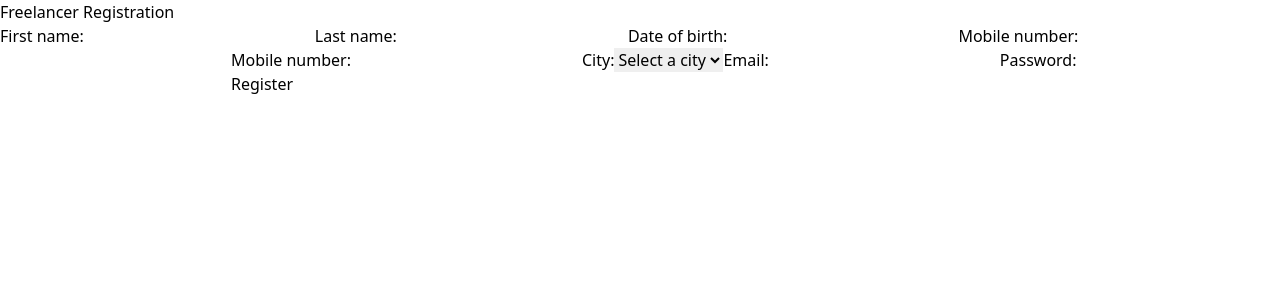
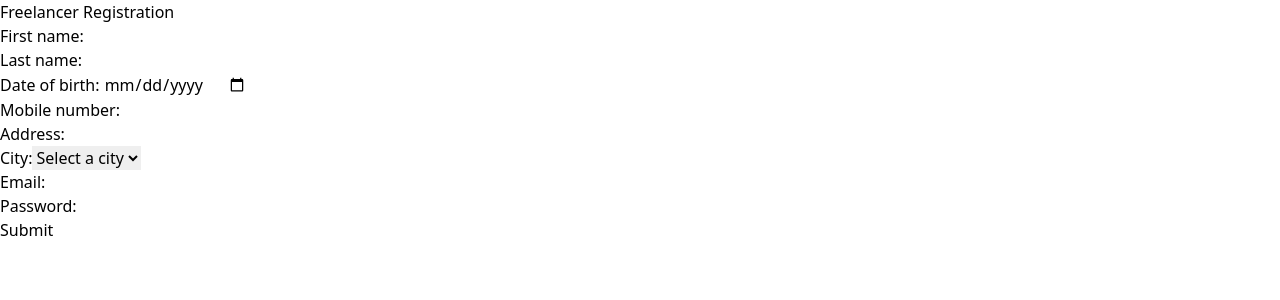
Before and after one commit to Dia505/SkillGridFrontend, a React (Vite) app in the folder skill_grid_frontend/: page /freelancer-registration in a window 1280 px wide. Shown: the top 300 px of the page. Built offline with nearby package versions, Linux system fonts and the light colour scheme.

Commit message:
Freelancer registration form: api integration

```diff
--- a/skill_grid_frontend/package.json
+++ b/skill_grid_frontend/package.json
@@ -14,6 +14,7 @@
     "@tanstack/react-query": "^5.62.11",
     "axios": "^1.7.9",
     "react": "^18.3.1",
+    "react-datepicker": "^7.5.0",
     "react-dom": "^18.3.1",
     "react-hook-form": "^7.54.2",
     "react-router-dom": "^7.1.1",
--- a/skill_grid_frontend/src/core/public/pages/client_registration.jsx
+++ b/skill_grid_frontend/src/core/public/pages/client_registration.jsx
@@ -6,7 +6,7 @@ import {useMutation} from "@tanstack/react-query";
 import axios from "axios";
 
 // Define Yup validation schema
-const userSchema = yup.object().shape({
+const clientSchema = yup.object().shape({
     first_name: yup.string().required("*required"),
     last_name: yup.string().required("*required"),
     mobile_no: yup.string().matches(/^9[678]\d{8}$/, "Invalid mobile number").required("*required"),
@@ -23,14 +23,14 @@ const userSchema = yup.object().shape({
         .required("Password is required"),
 });
 
-function App() {
+function ClientRegistration() {
     // Use React Hook Form with Yup resolver
     const {
         register,
         handleSubmit,
         formState: { errors },
     } = useForm({
-        resolver: yupResolver(userSchema),
+        resolver: yupResolver(clientSchema),
         mode: "all"
     });
 
@@ -53,7 +53,7 @@ function App() {
             <h2 className="text-2xl font-bold mb-4">Client Registration</h2>
             <form onSubmit={handleSubmit(onSubmit)}>
                 <div>
-                    <label>First Name: </label>
+                    <label>First name: </label>
                     <input className="border p-2 rounded mb-4" {...register("first_name")} />
 
                     <p style={{ color: "red" }}>{errors?.first_name?.message}</p>
@@ -61,7 +61,7 @@ function App() {
                 </div>
 
                 <div>
-                    <label>Last Name: </label>
+                    <label>Last name: </label>
                     <input className="border p-2 rounded mb-4" {...register("last_name")} />
 
                     <p style={{ color: "red" }}>{errors?.last_name?.message}</p>
@@ -119,4 +119,4 @@ function App() {
     );
 }
 
-export default App;
+export default ClientRegistration;
--- a/skill_grid_frontend/src/core/public/pages/freelancer_registration.jsx
+++ b/skill_grid_frontend/src/core/public/pages/freelancer_registration.jsx
@@ -1,175 +1,125 @@
-import React, { useState } from "react";
+import { yupResolver } from "@hookform/resolvers/yup";
+import { useMutation } from "@tanstack/react-query";
+import axios from "axios";
+import React from "react";
+import { useForm } from "react-hook-form";
+import * as yup from "yup";
+
+const freelancerSchema = yup.object().shape({
+    first_name: yup.string().required("*required"),
+    last_name: yup.string().required("*required"),
+
+    date_of_birth: yup
+        .string()
+        .required("*required")
+        .test("age", "You must be 18 years or older", function (value) {
+            const today = new Date();
+            const minDate = new Date(today);
+            minDate.setFullYear(today.getFullYear() - 18); // 18 years ago
+
+            const selectedDate = new Date(value);
+
+            // Check if the selected date is within the allowed range (between 18 and 65)
+            return selectedDate <= minDate;
+        }),
+
+    mobile_no: yup.string().matches(/^9[678]\d{8}$/, "Invalid mobile number").required("*required"),
+    address: yup.string().required("*required"),
+    city: yup.string().required("*required"),
+    email: yup.string().email("Invalid email").required("*required"),
+    password: yup
+        .string()
+        .min(8, "Password must be at least 8 characters")
+        .max(16, "Password cannot exceed 16 characters")
+        .matches(/[A-Z]/, "Password must contain at least one uppercase letter")
+        .matches(/[a-z]/, "Password must contain at least one lowercase letter")
+        .matches(/[0-9]/, "Password must contain at least one number")
+        .matches(/[@$!%*?&#]/, "Password must contain at least one special character")
+        .required("Password is required"),
+});
 
 function FreelancerRegistration() {
-    const [formData, setFormData] = useState({
-            first_name: "",
-            last_name: "",
-            date_of_birth: "",
-            mobile_no: "",
-            address: "",
-            city: "",
-            email: "",
-            password: "",
-        });
+    const {
+        register,
+        handleSubmit,
+        formState: { errors },
+    } = useForm({
+        resolver: yupResolver(freelancerSchema),
+        mode: "all"
+    });
 
-        const [responseMessage, setResponseMessage] = useState("");
-        const [errors, setErrors] = useState({});
+    console.log(errors)
 
-        const handleChange = (e) => {
-            const { name, value } = e.target;
-            setFormData({
-                ...formData,
-                [name]: value,
-            });
-            validateFields(name, value);
-        };
+    const saveFreelancerData = useMutation({
+        mutationKey: "SAVEDATA",
+        mutationFn: (requestData) => {
+            console.log(requestData)
+            return axios.post("http://localhost:3000/api/freelancer", requestData)
+        }
+    })
 
-        const validateField = (name, value) => {
-            let error = "";
+    const onSubmit = (values) => {
+        saveFreelancerData.mutate(values)
+    };
 
-            switch (name) {
-                case "mobile_no":
-                    if (!/^\d{10}$/.test(value)) {
-                        error = "Enter a valid 10-digit mobile number.";
-                    }
-                    break;
+    const today = new Date();
 
-                case "email":
-                    if (!/^[^\s@]+@[^\s@]+\.[^\s@]+$/.test(value)) {
-                        error = "Enter a valid email address.";
-                    }
-                    break;
+    // Calculate the date 18 years ago
+    const minDate = new Date(today);
+    minDate.setFullYear(today.getFullYear() - 18);
 
-                case "password":
-                    if (value.length < 6) {
-                        error = "Password must be at least 6 characters.";
-                    }
-                    break;
+    // Calculate the date 65 years ago
+    const maxDate = new Date(today);
+    maxDate.setFullYear(today.getFullYear() - 65);
 
-                default:
-                    break;
-            }
+    return (
+        <>
+            <h2 className="text-2xl font-bold mb-4">Freelancer Registration</h2>
+            <form onSubmit={handleSubmit(onSubmit)}>
+                <div>
+                    <label>First name: </label>
+                    <input className="border p-2 rounded mb-4" {...register("first_name")} />
 
-            setErrors((prevErrors) => ({
-                ...prevErrors,
-                [name]: error,
-            }));
-        };
+                    <p style={{ color: "red" }}>{errors?.first_name?.message}</p>
 
-        const handleSubmit = async (e) => {
-            e.preventDefault();
+                </div>
 
-            // Validate all fields before submitting
-            const newErrors = {};
-            for (const field in formData) {
-                validateField(field, formData[field]);
-                if (!formData[field]) {
-                    newErrors[field] = "*required";
-                }
-            }
+                <div>
+                    <label>Last name: </label>
+                    <input className="border p-2 rounded mb-4" {...register("last_name")} />
 
-            setErrors(newErrors);
+                    <p style={{ color: "red" }}>{errors?.last_name?.message}</p>
 
-            // Check if there are any validation errors
-            if (Object.keys(newErrors).length > 0) {
-                setResponseMessage("Please fix the errors above.");
-                return;
-            }
+                </div>
 
-            setResponseMessage("Sending...");
+                <div>
+                    <label>Date of birth: </label>
+                    <input type="date" className="border p-2 rounded mb-4" {...register("date_of_birth")}/>
 
-            try {
-                const response = await fetch("http://localhost:3000/api/freelancer", {
-                    method: "POST",
-                    headers: {
-                        "Content-Type": "application/json",
-                    },
-                    body: JSON.stringify(formData),
-                });
+                    <p style={{ color: "red" }}>{errors?.date_of_birth?.message}</p>
+                </div>
 
-                const result = await response.json();
-                if (response.ok) {
-                    setResponseMessage("Registration successful!");
-                } else {
-                    setResponseMessage(`Error: ${result.message || "Something went wrong."}`);
-                }
-            } catch (error) {
-                setResponseMessage(`Error: ${error.message}`);
-            }
-        };
+                <div>
+                    <label>Mobile number: </label>
+                    <input className="border p-2 rounded mb-4" {...register("mobile_no")} />
 
-    return(
-        <div className="m-5">
-            <h2 className="text-2xl font-bold mb-4">Freelancer Registration</h2>
-            <form onSubmit={handleSubmit} className="flex flex-col max-w-md">
-                <label className="mb-2">
-                    First name:
-                    <input
-                        type="text"
-                        name="first_name"
-                        value={formData.first_name}
-                        onChange={handleChange}
-                        required
-                        className="border p-2 rounded mb-4"
-                    />
-                    {errors.first_name && <span className="text-red-500">{errors.first_name}</span>}
-                </label>
-                <label className="mb-2">
-                    Last name:
-                    <input
-                        type="text"
-                        name="last_name"
-                        value={formData.last_name}
-                        onChange={handleChange}
-                        required
-                        className="border p-2 rounded mb-4"
-                    />
-                    {errors.last_name && <span className="text-red-500">{errors.last_name}</span>}
-                </label>
-                <label className="mb-2">
-                    Date of birth:
-                    <input
-                        type="text"
-                        name="date_of_birth"
-                        value={formData.date_of_birth}
-                        onChange={handleChange}
-                        required
-                        className="border p-2 rounded mb-4"
-                    />
-                    {errors.date_of_birth && <span className="text-red-500">{errors.date_of_birth}</span>}
-                </label>
-                <label className="mb-2">
-                    Mobile number:
-                    <input
-                        type="text"
-                        name="mobile_no"
-                        value={formData.mobile_no}
-                        onChange={handleChange}
-                        required
-                        className="border p-2 rounded mb-4"
-                    />
-                    {errors.mobile_no && <span className="text-red-500">{errors.mobile_no}</span>}
-                </label>
-                <label className="mb-2">
-                    Mobile number:
-                    <input
-                        type="text"
-                        name="address"
-                        value={formData.address}
-                        onChange={handleChange}
-                        required
-                        className="border p-2 rounded mb-4"
-                    />
-                    {errors.address && <span className="text-red-500">{errors.address}</span>}
-                </label>
+                    <p style={{ color: "red" }}>{errors?.mobile_no?.message}</p>
+
+                </div>
+
+                <div>
+                    <label>Address: </label>
+                    <input className="border p-2 rounded mb-4" {...register("address")} />
+
+                    <p style={{ color: "red" }}>{errors?.address?.message}</p>
+
+                </div>
+
                 <label className="mb-2">
                     City:
                     <select
-                        name="city"
-                        value={formData.city}
-                        onChange={handleChange} // Handle selection changes
-                        required
                         className="border p-2 rounded mb-4"
+                        {...register("city")}
                     >
                         <option value="">Select a city</option>
                         <option value="Kathmandu">Kathmandu</option>
@@ -183,38 +133,28 @@ function FreelancerRegistration() {
                         <option value="Dharan">Dharan</option>
                         <option value="Butwal">Butwal</option>
                     </select>
-                    {errors.city && <span className="text-red-500">{errors.city}</span>}
+                    <p style={{ color: "red" }}>{errors?.city?.message}</p>
                 </label>
-                <label className="mb-2">
-                    Email:
-                    <input
-                        type="email"
-                        name="email"
-                        value={formData.email}
-                        onChange={handleChange}
-                        required
-                        className="border p-2 rounded mb-4"
-                    />
-                    {errors.email && <span className="text-red-500">{errors.email}</span>}
-                </label>
-                <label className="mb-2">
-                    Password:
-                    <input
-                        type="password"
-                        name="password"
-                        value={formData.password}
-                        onChange={handleChange}
-                        required
-                        className="border p-2 rounded mb-4"
-                    />
-                    {errors.password && <span className="text-red-500">{errors.password}</span>}
-                </label>
-                <button type="submit" className="bg-blue-500 text-white py-2 rounded">
-                    Register
-                </button>
+
+                <div>
+                    <label>Email: </label>
+                    <input className="border p-2 rounded mb-4" {...register("email")} />
+
+                    <p style={{ color: "red" }}>{errors?.email?.message}</p>
+
+                </div>
+
+                <div>
+                    <label>Password: </label>
+                    <input type="password" className="border p-2 rounded mb-4" {...register("password")} />
+
+                    <p style={{ color: "red" }}>{errors?.password?.message}</p>
+
+                </div>
+
+                <button className="bg-blue-500 text-white py-2 px-4 rounded" type="submit">Submit</button>
             </form>
-            {responseMessage && <p className="mt-4 text-green-500">{responseMessage}</p>}
-        </div>
+        </>
     );
 }
 
```
Also changed, not shown: 1 other file (tests, documents, lock files or other folders).
